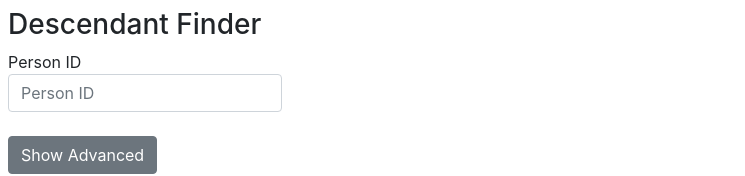
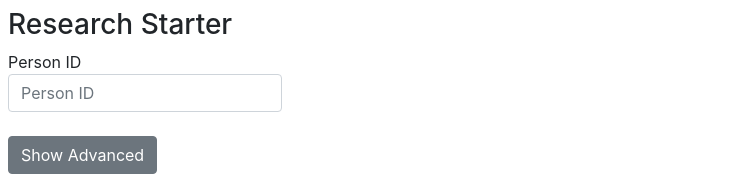
Before and after one commit to GyozaGuy/research-starter-extension, a website with bundled scripts: page popup/popup.html in a window 1280 px wide. Shown: the top 176 px of the page, without its empty margins (0-745 px from the left). Built offline with nearby package versions, Linux system fonts and the light colour scheme; no server answers.

Commit message:
Changed name from "Descendant Finder" to "Research Starter"

```diff
--- a/popup/popup.html
+++ b/popup/popup.html
@@ -12,7 +12,7 @@
   </head>
   <body>
     <form class="m-2" id="inputForm">
-      <h3>Descendant Finder</h3>
+      <h3>Research Starter</h3>
       <div class="form-group" width="200" hidden>
         <select class="form-control" id="environment">
           <option value="" selected>Select Environment</option>
```
Also changed, not shown: options/options.html (+1 -1 lines), manifest.json.
